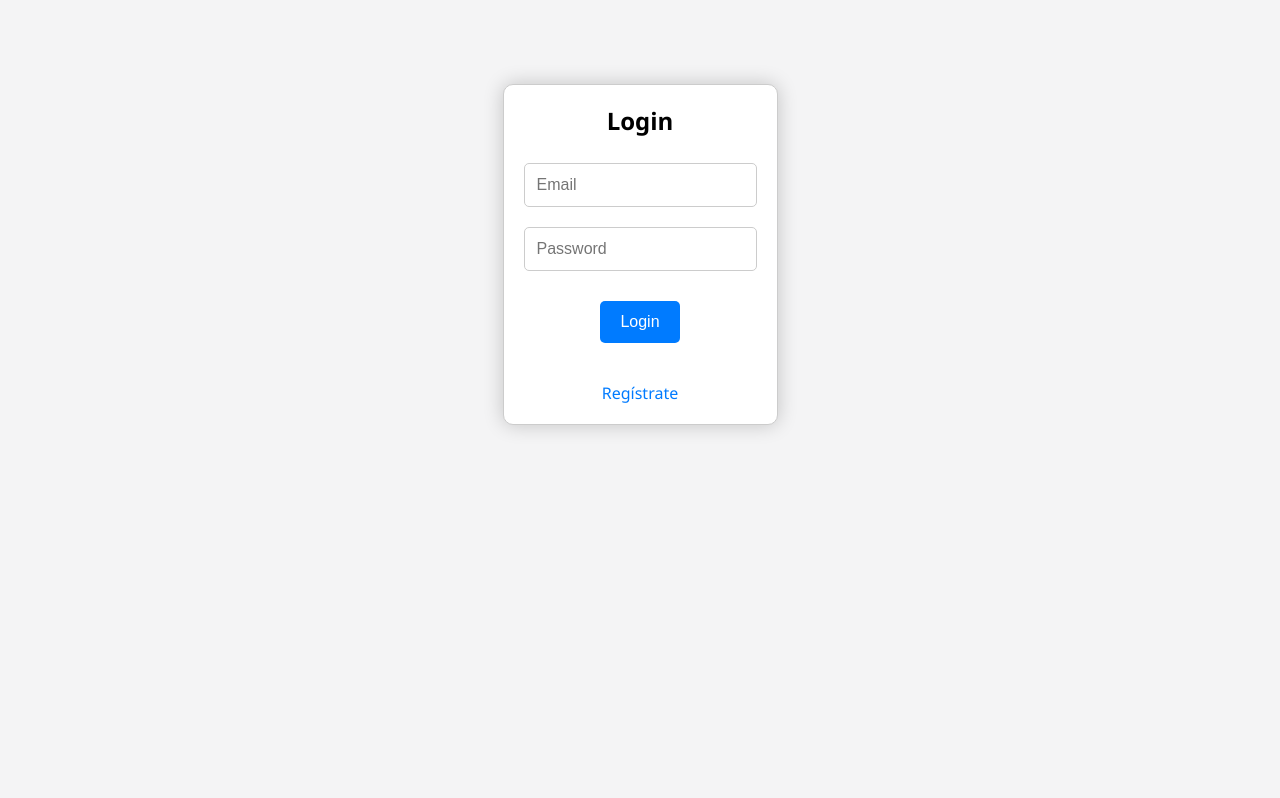
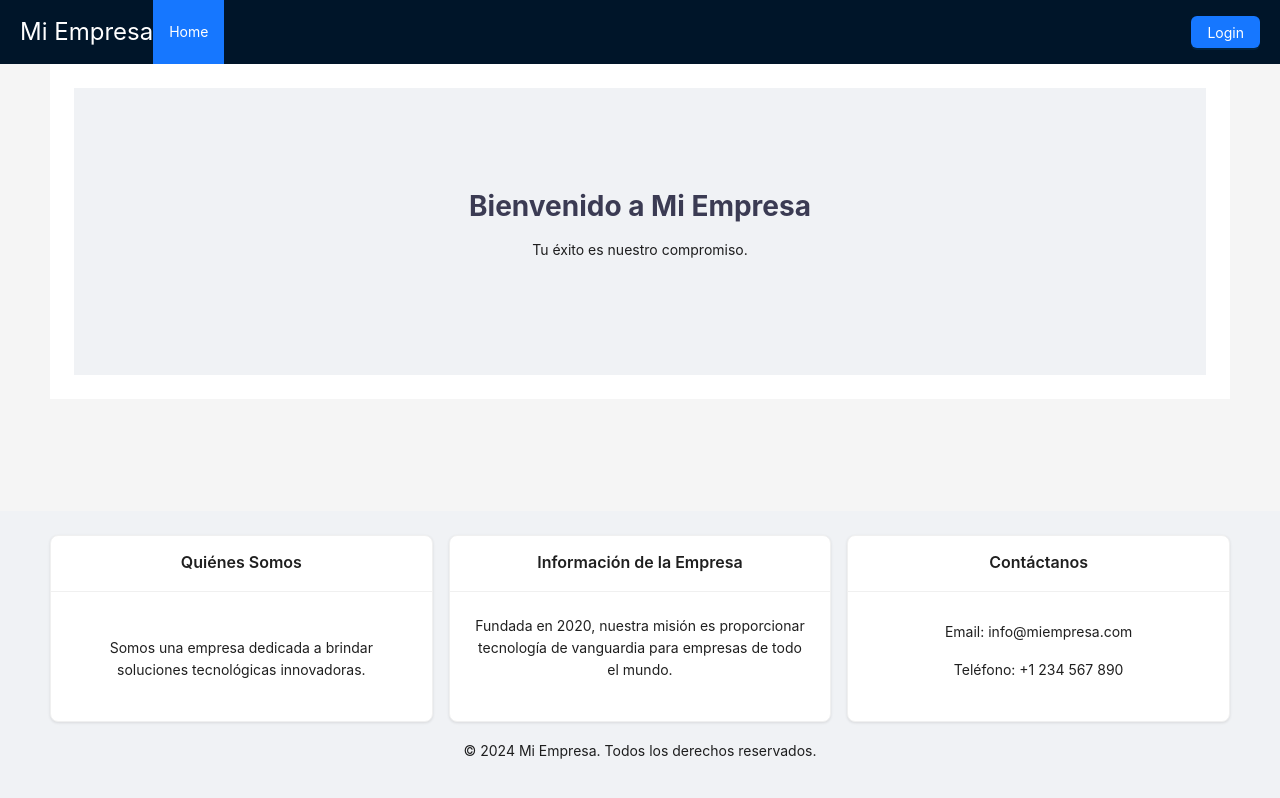
Before and after one commit to Mttzputnik/ProyectoFlota, a React (Create React App) app in the folder frontend/: page / in a window 1280 px wide. Built offline with nearby package versions, Linux system fonts and the light colour scheme.

Commit message:
feature: se diseña la pagina de inico sencilla

```diff
--- /dev/null
+++ b/frontend/src/pages/AdminPages/index/HomePage.css
@@ -0,0 +1,132 @@
+/* src/index.css o src/App.css */
+
+html, body, #root {
+    height: 100%;
+    margin: 0;
+    padding: 0;
+  }
+
+  body {
+    display: flex;
+    flex-direction: column;
+    font-family: Arial, sans-serif;
+  }
+
+  #root {
+    display: flex;
+    flex-direction: column;
+    flex: 1;
+  }
+
+  .layout {
+    display: flex;
+    flex-direction: column;
+    min-height: 100vh;
+  }
+
+  .header {
+    display: flex;
+    align-items: center;
+    justify-content: space-between;
+    width: 100%;
+    position: fixed;
+    top: 0;
+    left: 0;
+    right: 0;
+    z-index: 1000;
+    padding: 0 20px;
+    background-color: #001529;
+  }
+
+  .logo {
+    color: white;
+    font-size: 1.5rem;
+  }
+
+  .menu {
+    flex: 1;
+  }
+
+  .login-button {
+    margin-left: auto;
+  }
+
+  .hero {
+    padding: 100px 0;
+    background: #f0f2f5;
+    margin-top: 64px; /* Ajusta según la altura del header */
+  }
+
+  .site-layout-content {
+    background: #fff;
+    padding: 24px;
+    flex: 1;
+  }
+
+  .footer {
+    background: #f0f2f5;
+    color: black;
+    text-align: center;
+    padding: 24px 50px;
+  }
+
+  .ant-card {
+    border-radius: 8px;
+    box-shadow: 0 1px 3px rgba(0, 0, 0, 0.1);
+  }
+
+  .carousel {
+    margin: 20px 0;
+  }
+
+  .carousel h3 {
+    color: #fff;
+    line-height: 160px;
+    text-align: center;
+    background: #364d79;
+  }
+
+  .card {
+    display: flex;
+    flex-direction: column;
+  }
+
+  .card .ant-card {
+    flex: 1;
+    display: flex;
+    flex-direction: column;
+    justify-content: space-between;
+  }
+
+  @media (max-width: 768px) {
+    .hero {
+      padding: 50px 0;
+    }
+
+    .site-layout-content {
+      padding: 12px;
+    }
+
+    .footer {
+      padding: 12px 25px;
+    }
+
+    .ant-card {
+      margin-bottom: 16px;
+    }
+  }
+
+  @media (max-width: 576px) {
+    .header {
+      flex-direction: column;
+      align-items: flex-start;
+    }
+
+    .menu {
+      width: 100%;
+    }
+
+    .login-button {
+      margin: 10px 0 0 0;
+    }
+  }
--- /dev/null
+++ b/frontend/src/pages/AdminPages/index/Index.jsx
@@ -0,0 +1,60 @@
+// src/pages/index/Index.jsx
+
+import React from 'react';
+import { Layout, Menu, Button, Row, Col, Card } from 'antd';
+import { Link } from 'react-router-dom';
+import './HomePage.css';
+
+const { Header, Content, Footer } = Layout;
+
+const HomePage = () => {
+  return (
+    <Layout className="layout">
+      <Header className="header">
+        <div className="logo">Mi Empresa</div>
+        <Menu theme="dark" mode="horizontal" defaultSelectedKeys={['1']} className="menu">
+          <Menu.Item key="1">
+            <Link to="/">Home</Link>
+          </Menu.Item>
+
+        </Menu>
+        <Button type="primary" className="login-button">
+          <Link to="/login">Login</Link>
+        </Button>
+      </Header>
+      <Content style={{ padding: '0 50px' }}>
+        <div className="site-layout-content">
+          <Row className="hero" justify="center" align="middle">
+            <Col span={24} style={{ textAlign: 'center' }}>
+              <h1>Bienvenido a Mi Empresa</h1>
+              <p>Tu éxito es nuestro compromiso.</p>
+            </Col>
+          </Row>
+        </div>
+      </Content>
+      <Footer style={{ textAlign: 'center', background: '#f0f2f5' }}>
+        <Row gutter={[16, 16]}>
+          <Col xs={24} sm={12} md={8} className="card">
+            <Card title="Quiénes Somos">
+              <p>Somos una empresa dedicada a brindar soluciones tecnológicas innovadoras.</p>
+            </Card>
+          </Col>
+          <Col xs={24} sm={12} md={8} className="card">
+            <Card title="Información de la Empresa">
+              <p>Fundada en 2020, nuestra misión es proporcionar tecnología de vanguardia para empresas de todo el mundo.</p>
+            </Card>
+          </Col>
+          <Col xs={24} sm={12} md={8} className="card">
+            <Card title="Contáctanos">
+              <p>Email: info@miempresa.com</p>
+              <p>Teléfono: +1 234 567 890</p>
+            </Card>
+          </Col>
+        </Row>
+        <p style={{ marginTop: '20px' }}>&copy; 2024 Mi Empresa. Todos los derechos reservados.</p>
+      </Footer>
+    </Layout>
+  );
+};
+
+export default HomePage;
--- a/frontend/src/routes/AdminRoutes.js
+++ b/frontend/src/routes/AdminRoutes.js
@@ -7,6 +7,7 @@ import { ListVehicles } from "../pages/AdminPages/vehicles/ListVehicle";
 import { AddVehicle } from "../pages/AdminPages/vehicles/AddVehicle";
 import { ListTrips } from "../pages/AdminPages/trips/ListTrips";
 import LoginForm  from "../pages/AdminPages/login/LoginForm";
+import IndexForm  from "../pages/AdminPages/index/Index";
 import SignupForm  from "../pages/AdminPages/login/SignupForm";
 
 
@@ -21,7 +22,8 @@ export const AdminRoutes = () => {
             <Route path="/admin/addVehicles" element={<AdminLayouts><AddVehicle /></AdminLayouts>} />
             <Route path="/admin/ListTrips" element={<AdminLayouts><ListTrips /></AdminLayouts>} />
             <Route path="/signup" element={<SignupForm />} />
-            <Route path="/" element={<LoginForm />} />
+            <Route path="/login" element={<LoginForm />} />
+            <Route path="/"aaaaaaa element={<IndexForm />} />
         </Routes>
     )
 }
```
